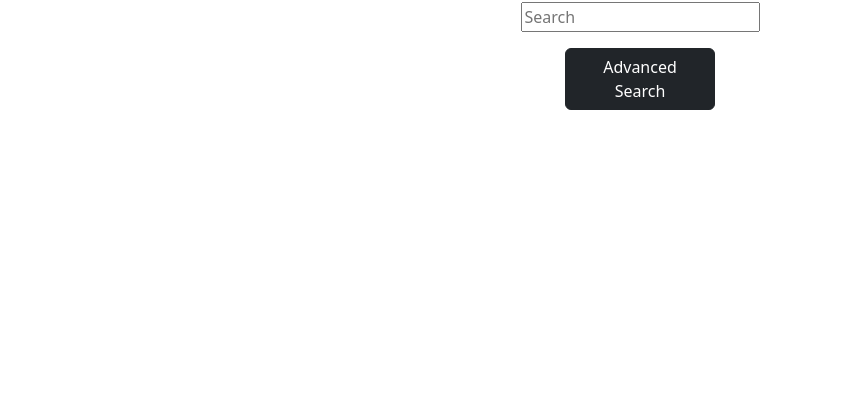
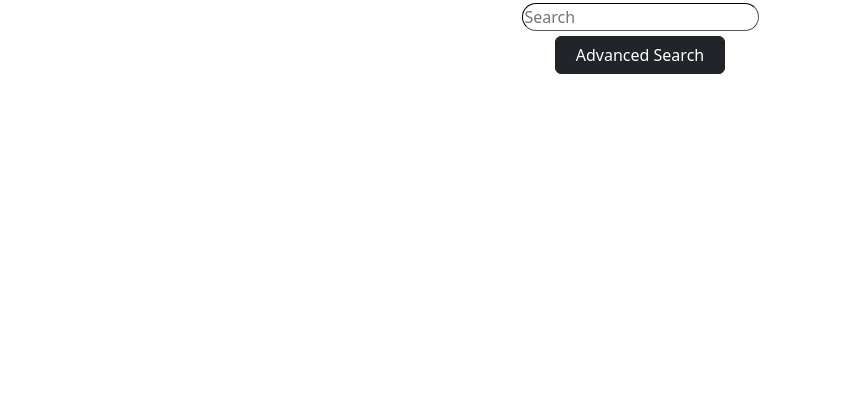
Before and after one commit to JILM1/Googlesearch, a plain HTML site: page advanceds.html in a window 1280 px wide. Shown: the part 383-800 px from the top of the page, without its empty margins (0-850 px from the left). Drawn offline with nearby package versions, Linux system fonts and the light colour scheme.

Commit message:
Update advanceds.html
added rounded search bar and adjusted width of search button

```diff
--- a/advanceds.html
+++ b/advanceds.html
@@ -34,7 +34,7 @@
                 display: flex;
                 justify-content: center;
                 align-items: center;
-                width: 150px;
+                width: 170px;
 
             }
 
@@ -78,7 +78,7 @@
     <body>
             <div class="search-page">
             <form action="https://www.google.com/search">
-                <input type="text" name="q" placeholder="Search">
+                <input type="text" name="q" placeholder="Search" style="border-radius: 20px; border-width: 1px; border-color: rgb(0, 0, 0);">
                 <button class="btn btn-dark" type="submit">Advanced Search</button>
             </form>
         </div>
```
